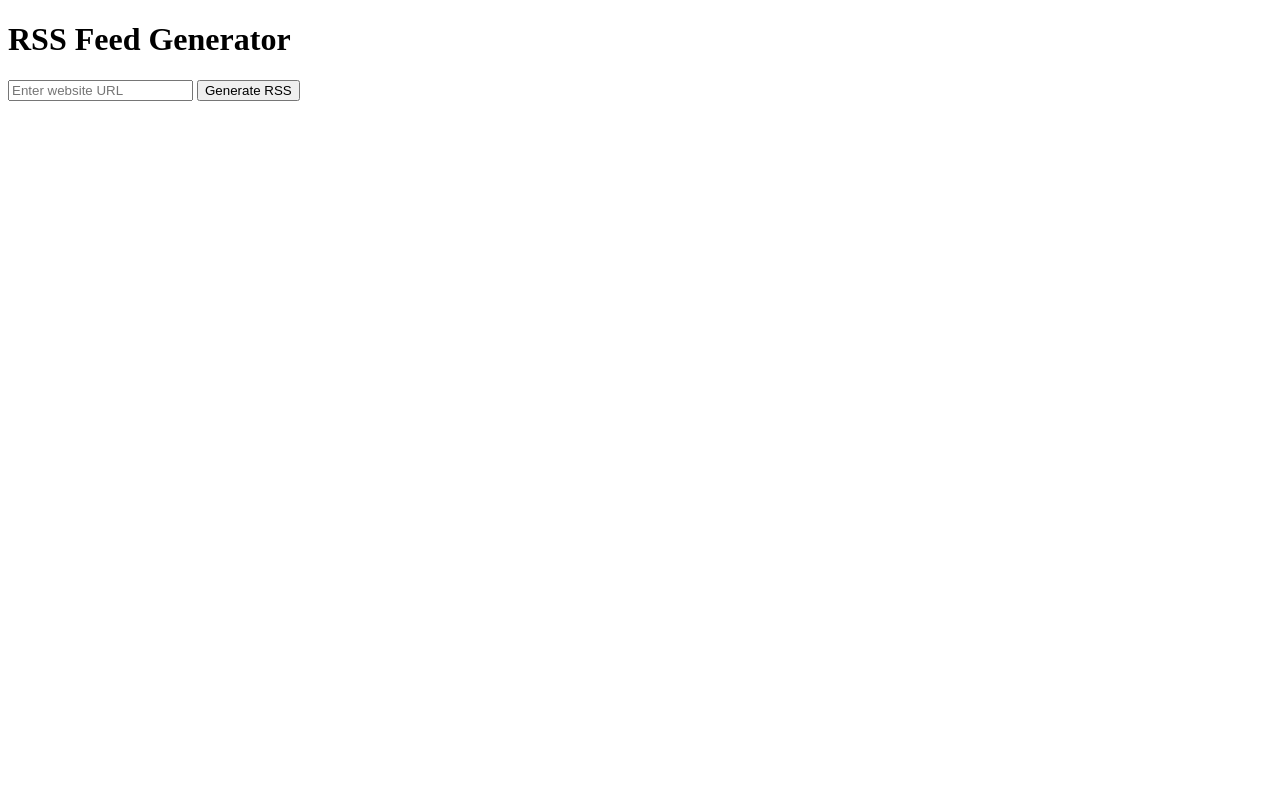
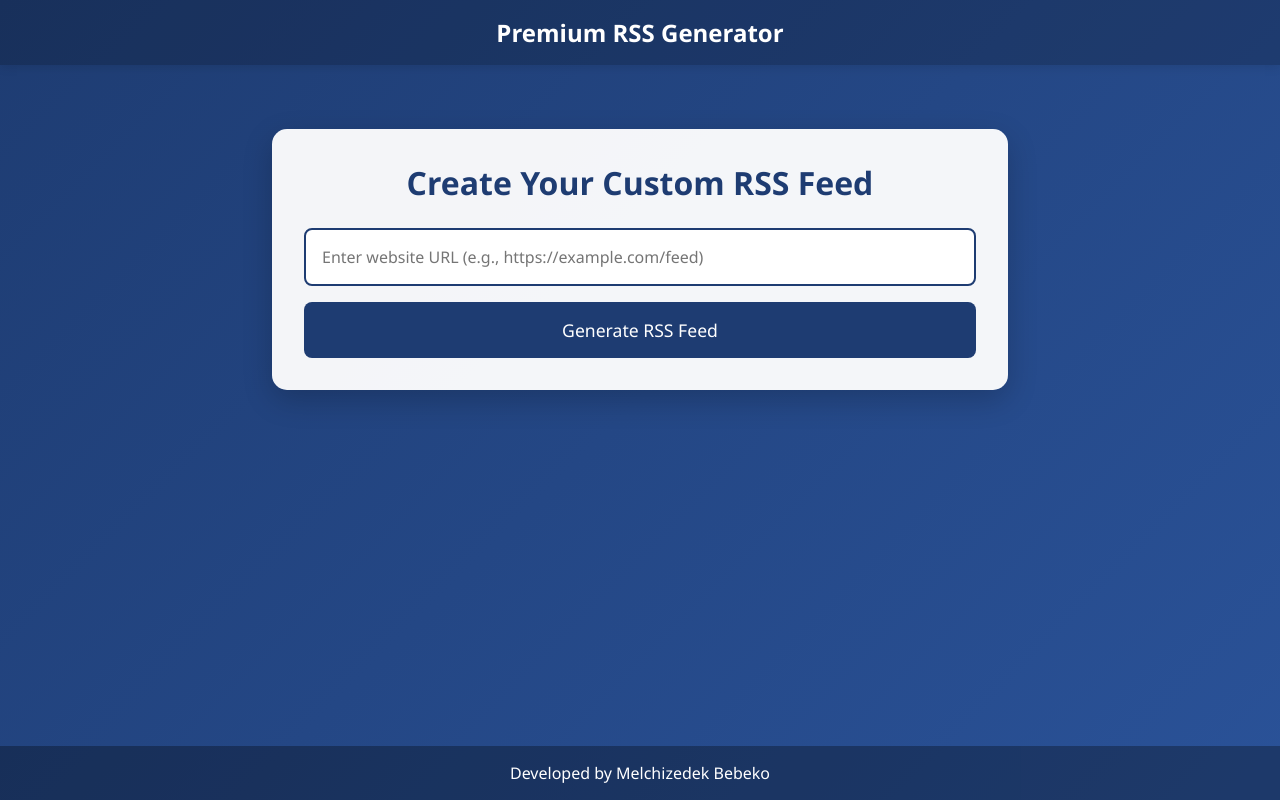
Before and after one commit to Melchizedek-Moses-Bebeko/rssfiles, a Flask app: page / in a window 1280 px wide. Run offline with Flask 3, Linux system fonts and the light colour scheme.

Commit message:
index.html

```diff
--- a/templates/index.html
+++ b/templates/index.html
@@ -1,13 +1,112 @@
 <!DOCTYPE html>
-<html>
+<html lang="en">
 <head>
+    <meta charset="UTF-8">
+    <meta name="viewport" content="width=device-width, initial-scale=1.0">
     <title>Premium RSS Creator</title>
+    <style>
+        * {
+            margin: 0;
+            padding: 0;
+            box-sizing: border-box;
+            font-family: 'Segoe UI', Tahoma, Geneva, Verdana, sans-serif;
+        }
+
+        body {
+            background: linear-gradient(135deg, #1e3c72 0%, #2a5298 100%);
+            min-height: 100vh;
+            color: white;
+        }
+
+        header {
+            background: rgba(0, 0, 0, 0.2);
+            padding: 1rem;
+            text-align: center;
+            box-shadow: 0 2px 10px rgba(0, 0, 0, 0.1);
+        }
+
+        .container {
+            max-width: 800px;
+            margin: 2rem auto;
+            padding: 2rem;
+        }
+
+        .generator-box {
+            background: rgba(255, 255, 255, 0.95);
+            padding: 2rem;
+            border-radius: 15px;
+            box-shadow: 0 10px 30px rgba(0, 0, 0, 0.2);
+        }
+
+        h1 {
+            color: #1e3c72;
+            margin-bottom: 1.5rem;
+            text-align: center;
+        }
+
+        form {
+            display: flex;
+            flex-direction: column;
+            gap: 1rem;
+        }
+
+        input[type="url"] {
+            padding: 1rem;
+            border: 2px solid #1e3c72;
+            border-radius: 8px;
+            font-size: 1rem;
+            transition: all 0.3s ease;
+        }
+
+        input[type="url"]:focus {
+            outline: none;
+            border-color: #2a5298;
+            box-shadow: 0 0 10px rgba(42, 82, 152, 0.3);
+        }
+
+        button {
+            background: #1e3c72;
+            color: white;
+            padding: 1rem 2rem;
+            border: none;
+            border-radius: 8px;
+            font-size: 1.1rem;
+            cursor: pointer;
+            transition: all 0.3s ease;
+        }
+
+        button:hover {
+            background: #2a5298;
+            transform: translateY(-2px);
+        }
+
+        footer {
+            background: rgba(0, 0, 0, 0.3);
+            text-align: center;
+            padding: 1rem;
+            position: fixed;
+            bottom: 0;
+            width: 100%;
+        }
+    </style>
 </head>
 <body>
-    <h1>RSS Feed Generator</h1>
-    <form action="/generate" method="POST">
-        <input type="url" name="url" placeholder="Enter website URL" required>
-        <button type="submit">Generate RSS</button>
-    </form>
+    <header>
+        <h2>Premium RSS Generator</h2>
+    </header>
+
+    <div class="container">
+        <div class="generator-box">
+            <h1>Create Your Custom RSS Feed</h1>
+            <form action="/generate" method="POST">
+                <input type="url" name="url" placeholder="Enter website URL (e.g., https://example.com/feed)" required>
+                <button type="submit">Generate RSS Feed</button>
+            </form>
+        </div>
+    </div>
+
+    <footer>
+        <p>Developed by Melchizedek Bebeko</p>
+    </footer>
 </body>
 </html>
```
